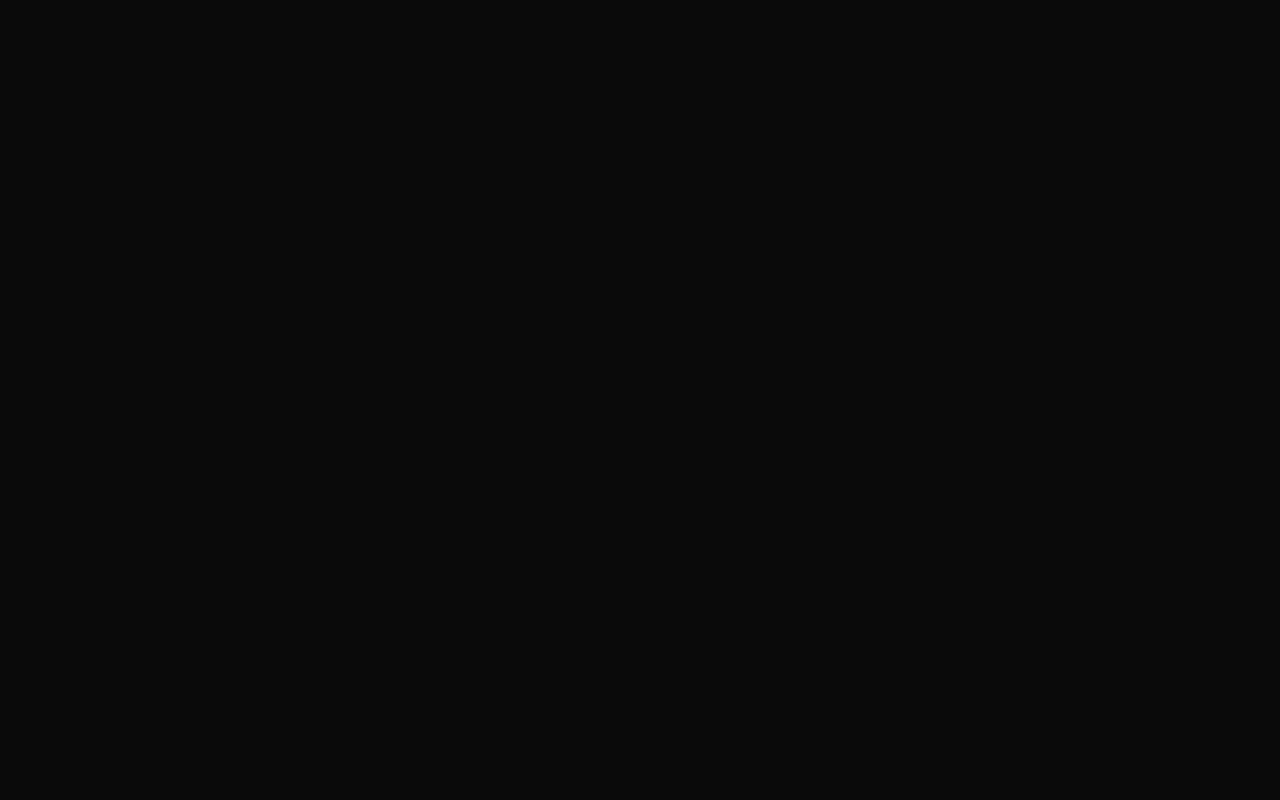
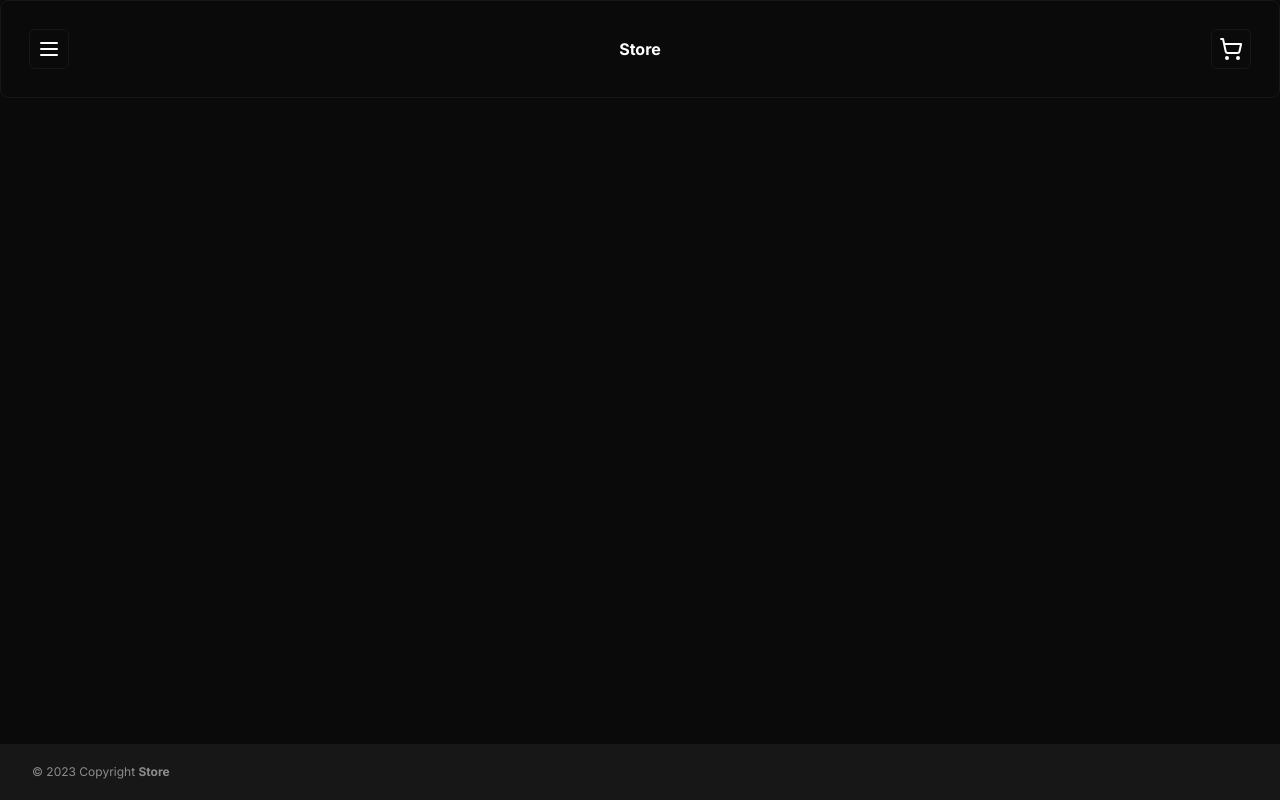
Before and after one commit to cal-oliveira/Product-images, a Next.js app: page / in a window 1280 px wide. Built offline with nearby package versions, Linux system fonts and the light colour scheme.

Commit message:
Add Header an d Footer
Added header and footer components

```diff
--- a/package.json
+++ b/package.json
@@ -9,6 +9,7 @@
     "lint": "next lint"
   },
   "dependencies": {
+    "@radix-ui/react-slot": "^1.0.2",
     "class-variance-authority": "^0.7.0",
     "clsx": "^2.1.0",
     "lucide-react": "^0.309.0",
--- a/src/app/layout.tsx
+++ b/src/app/layout.tsx
@@ -1,11 +1,13 @@
 import type { Metadata } from 'next'
 import { Inter } from 'next/font/google'
 import './globals.css'
+import Header from '@/components/Header'
+import Footer from '@/components/Footer'
 
 const inter = Inter({ subsets: ['latin'] })
 
 export const metadata: Metadata = {
-  title: 'Create Next App',
+  title: 'Produto',
   description: 'Generated by create next app',
 }
 
@@ -16,7 +18,15 @@
 }) {
   return (
     <html lang="en">
-      <body className={inter.className}>{children}</body>
+      <body className={inter.className}>
+        <div className='flex flex-col h-full'>
+          <Header />
+          <div className='flex-1'>
+            {children}
+          </div>
+          <Footer />
+        </div>
+      </body>
     </html>
   )
 }
--- /dev/null
+++ b/src/components/Footer.tsx
@@ -0,0 +1,9 @@
+export default function Footer(){
+    return(
+        <div className="bg-accent px-8 py-5">
+            <p className="opacity-50 text-xs">
+                © 2023 Copyright <span className="font-bold">Store</span>
+            </p>
+        </div>
+    )
+}
--- /dev/null
+++ b/src/components/Header.tsx
@@ -0,0 +1,19 @@
+import { MenuIcon, ShoppingCartIcon } from "lucide-react";
+import { Button } from "./ui/button";
+import { Card } from "./ui/card";
+
+export default function Header(){
+    return(
+        <Card className="flex items-center justify-between p-[1.765rem]">
+            <Button variant='outline' size='icon'>
+                <MenuIcon />
+            </Button>
+
+            <p className="font-bold text-base">Store</p>
+
+            <Button variant='outline' size='icon'>
+                <ShoppingCartIcon />
+            </Button>
+        </Card>
+    )
+}
--- /dev/null
+++ b/src/components/ui/button.tsx
@@ -0,0 +1,56 @@
+import * as React from "react"
+import { Slot } from "@radix-ui/react-slot"
+import { cva, type VariantProps } from "class-variance-authority"
+
+import { cn } from "@/lib/utils"
+
+const buttonVariants = cva(
+  "inline-flex items-center justify-center whitespace-nowrap rounded-md text-sm font-medium ring-offset-background transition-colors focus-visible:outline-none focus-visible:ring-2 focus-visible:ring-ring focus-visible:ring-offset-2 disabled:pointer-events-none disabled:opacity-50",
+  {
+    variants: {
+      variant: {
+        default: "bg-primary text-primary-foreground hover:bg-primary/90",
+        destructive:
+          "bg-destructive text-destructive-foreground hover:bg-destructive/90",
+        outline:
+          "border border-input bg-background hover:bg-accent hover:text-accent-foreground",
+        secondary:
+          "bg-secondary text-secondary-foreground hover:bg-secondary/80",
+        ghost: "hover:bg-accent hover:text-accent-foreground",
+        link: "text-primary underline-offset-4 hover:underline",
+      },
+      size: {
+        default: "h-10 px-4 py-2",
+        sm: "h-9 rounded-md px-3",
+        lg: "h-11 rounded-md px-8",
+        icon: "h-10 w-10",
+      },
+    },
+    defaultVariants: {
+      variant: "default",
+      size: "default",
+    },
+  }
+)
+
+export interface ButtonProps
+  extends React.ButtonHTMLAttributes<HTMLButtonElement>,
+    VariantProps<typeof buttonVariants> {
+  asChild?: boolean
+}
+
+const Button = React.forwardRef<HTMLButtonElement, ButtonProps>(
+  ({ className, variant, size, asChild = false, ...props }, ref) => {
+    const Comp = asChild ? Slot : "button"
+    return (
+      <Comp
+        className={cn(buttonVariants({ variant, size, className }))}
+        ref={ref}
+        {...props}
+      />
+    )
+  }
+)
+Button.displayName = "Button"
+
+export { Button, buttonVariants }
--- /dev/null
+++ b/src/components/ui/card.tsx
@@ -0,0 +1,79 @@
+import * as React from "react"
+
+import { cn } from "@/lib/utils"
+
+const Card = React.forwardRef<
+  HTMLDivElement,
+  React.HTMLAttributes<HTMLDivElement>
+>(({ className, ...props }, ref) => (
+  <div
+    ref={ref}
+    className={cn(
+      "rounded-lg border bg-card text-card-foreground shadow-sm",
+      className
+    )}
+    {...props}
+  />
+))
+Card.displayName = "Card"
+
+const CardHeader = React.forwardRef<
+  HTMLDivElement,
+  React.HTMLAttributes<HTMLDivElement>
+>(({ className, ...props }, ref) => (
+  <div
+    ref={ref}
+    className={cn("flex flex-col space-y-1.5 p-6", className)}
+    {...props}
+  />
+))
+CardHeader.displayName = "CardHeader"
+
+const CardTitle = React.forwardRef<
+  HTMLParagraphElement,
+  React.HTMLAttributes<HTMLHeadingElement>
+>(({ className, ...props }, ref) => (
+  <h3
+    ref={ref}
+    className={cn(
+      "text-2xl font-semibold leading-none tracking-tight",
+      className
+    )}
+    {...props}
+  />
+))
+CardTitle.displayName = "CardTitle"
+
+const CardDescription = React.forwardRef<
+  HTMLParagraphElement,
+  React.HTMLAttributes<HTMLParagraphElement>
+>(({ className, ...props }, ref) => (
+  <p
+    ref={ref}
+    className={cn("text-sm text-muted-foreground", className)}
+    {...props}
+  />
+))
+CardDescription.displayName = "CardDescription"
+
+const CardContent = React.forwardRef<
+  HTMLDivElement,
+  React.HTMLAttributes<HTMLDivElement>
+>(({ className, ...props }, ref) => (
+  <div ref={ref} className={cn("p-6 pt-0", className)} {...props} />
+))
+CardContent.displayName = "CardContent"
+
+const CardFooter = React.forwardRef<
+  HTMLDivElement,
+  React.HTMLAttributes<HTMLDivElement>
+>(({ className, ...props }, ref) => (
+  <div
+    ref={ref}
+    className={cn("flex items-center p-6 pt-0", className)}
+    {...props}
+  />
+))
+CardFooter.displayName = "CardFooter"
+
+export { Card, CardHeader, CardFooter, CardTitle, CardDescription, CardContent }
```
Also changed, not shown: 1 other file (tests, documents, lock files or other folders).
